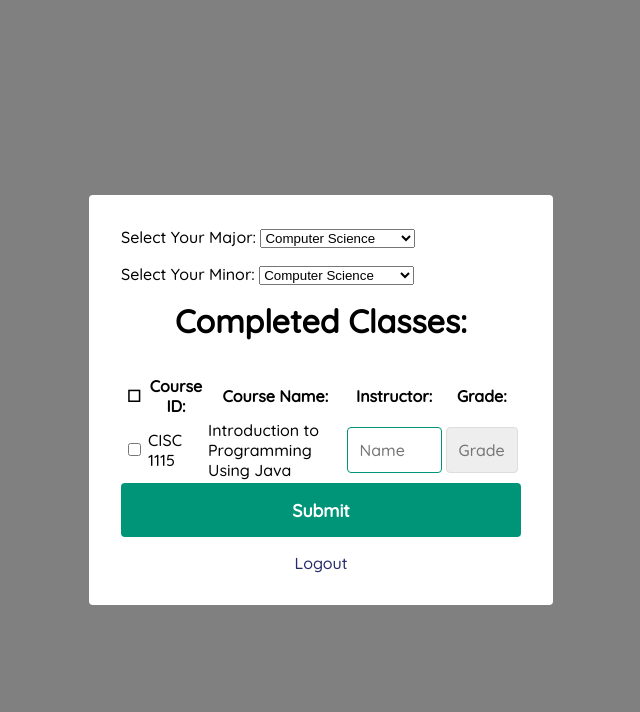
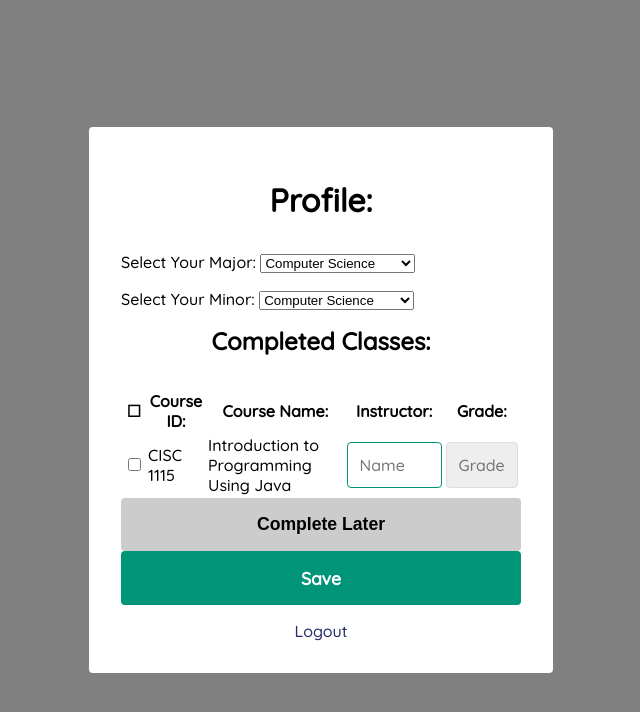
Before and after one commit to MLev98/CISC4900_SP21, a PHP site: page /profile.html in a window 1280 px wide. Shown: the top 712 px of the page, without its empty margins (319-959 px from the left). Run offline with PHP 8.4, Linux system fonts and the light colour scheme.

Commit message:
Additional CSS Button Field
* Adds a new CSS class (silver button, black text) for a standard button. (may need restyling)

```diff
--- a/src/main.css
+++ b/src/main.css
@@ -32,7 +32,7 @@ body{
     padding: 2rem;
     box-shadow: 0 0 40px rgba(0, 0, 0, 0, 0.2);
     border-radius: var(--border-radius);
-    background: #ffffff
+    background: #ffffff;
 }
 
 .container,.form__input,.form__button{
@@ -114,6 +114,19 @@ body{
     background: var(--color-primary);
 }
 
+.form__button2{
+    width: 100%;
+    padding: 1rem 2rem;
+    font-weight: bold;
+    font-size: 1.1rem;
+    color: #000000;
+    border: none;
+    border-radius: var(--border-radius);
+    outline: none;
+    cursor: pointer;
+    background: #cccccc;
+}
+
 .form__button:hover{
     background: var(--color-primary-dark);
 }
--- a/src/profile.html
+++ b/src/profile.html
@@ -11,6 +11,7 @@
 <body>
   <script src="main.js"></script>
   <div class="container">
+    <h1 class="form__title">Profile:</h1>
     <div class="form__input-group">
       <label for="major">Select Your Major:</label>
       <select name="Major" id="major">
@@ -28,7 +29,7 @@
       </select>
     </div>
     <form class="form" id="completedClasses">
-      <h1 class="form__title">Completed Classes:</h1>
+      <h2 class="form__title">Completed Classes:</h2>
       <div class="form__message form__message--error"></div>
       <table>
         <div class="form__input-group">
@@ -46,7 +47,8 @@
           <div class="form__input-error-message"></div>
         </div>
       </table>
-      <button class="form__button" type="submit">Submit</button>
+      <button class="form__button2" type="button">Complete Later</button>
+      <button class="form__button" type="submit">Save</button>
       <p class="form__text">
         <a class="form__link" onclick="logout()">Logout</a>
       </p>
```
